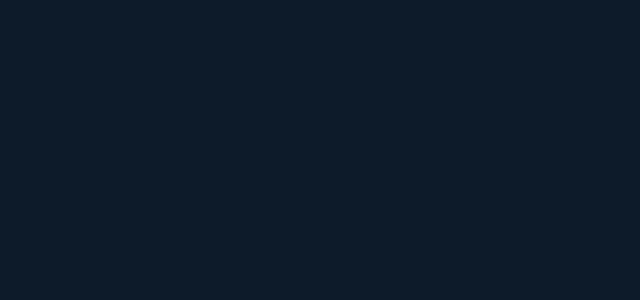
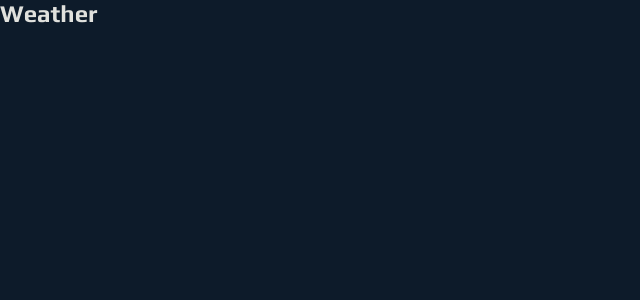
Before and after one commit to Dimterion/Playground, a React (Vite) app: page /weather in a window 1280 px wide. Before the commit this address had no page. Shown: the top 300 px of the page, without its empty margins (0-640 px from the left). Built offline with nearby package versions, Linux system fonts and the light colour scheme.

Commit message:
add weather comp

```diff
--- a/src/App.jsx
+++ b/src/App.jsx
@@ -4,6 +4,7 @@ import RPSGame from "./pages/RPSGame/RPSGame";
 import CardsGame from "./pages/CardsGame/CardsGame";
 import Clock from "./pages/Clock/Clock";
 import ImageEditor from "./pages/ImageEditor/ImageEditor";
+import Weather from "./pages/Weather/Weather";
 
 export default function App() {
   return (
@@ -14,6 +15,7 @@ export default function App() {
         <Route path="/cards-game" element={<CardsGame />} />
         <Route path="/clock" element={<Clock />} />
         <Route path="/image-editor" element={<ImageEditor />} />
+        <Route path="/weather" element={<Weather />} />
       </Routes>
     </BrowserRouter>
   );
--- /dev/null
+++ b/src/pages/Weather/Weather.jsx
@@ -0,0 +1,7 @@
+import "./weather.css";
+
+function Weather() {
+  return <h2>Weather</h2>;
+}
+
+export default Weather;
```
Also changed, not shown: src/pages/Weather/weather.css (added), 1 other file (tests, documents, lock files or other folders).
